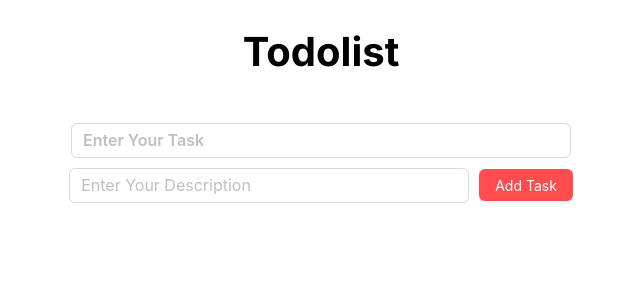
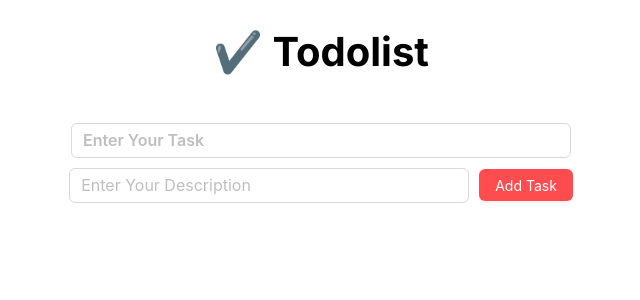
Before and after one commit to yasasbanukaofficial/improved-todolist, a Next.js app: page / in a window 1280 px wide. Shown: the top 300 px of the page, without its empty margins (319-959 px from the left). Built offline with nearby package versions, Linux system fonts and the light colour scheme.

Commit message:
creating button & taskinput components

```diff
--- a/app/components/Todolist.js
+++ b/app/components/Todolist.js
@@ -31,7 +31,7 @@ export function Todolist() {
 
     return (
         <>
-            <h1>Todolist</h1>
+            <h1>✔️ Todolist </h1>
             <div className='inputTask-container'>
                 <Input
                     value={newTask}
```
Also changed, not shown: app/components/Button.js (added), app/components/TaskInput.js (added).
